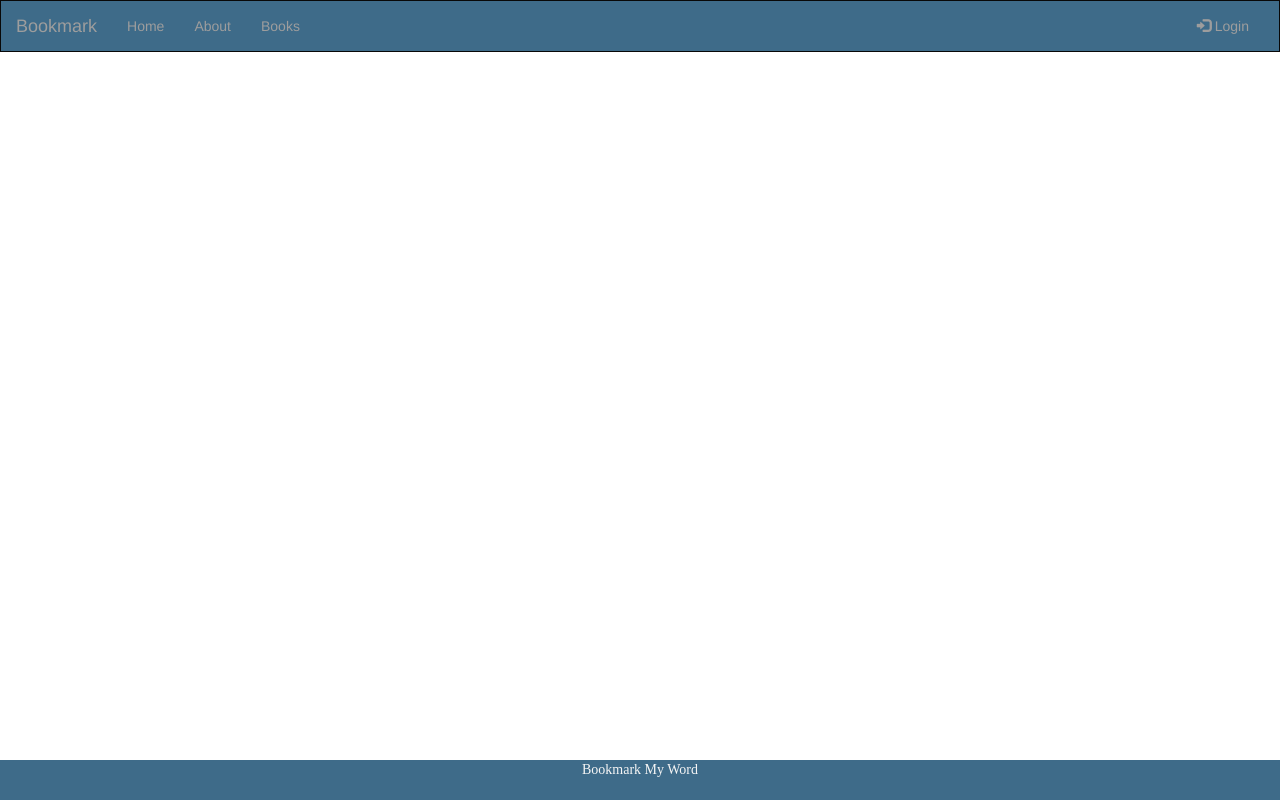
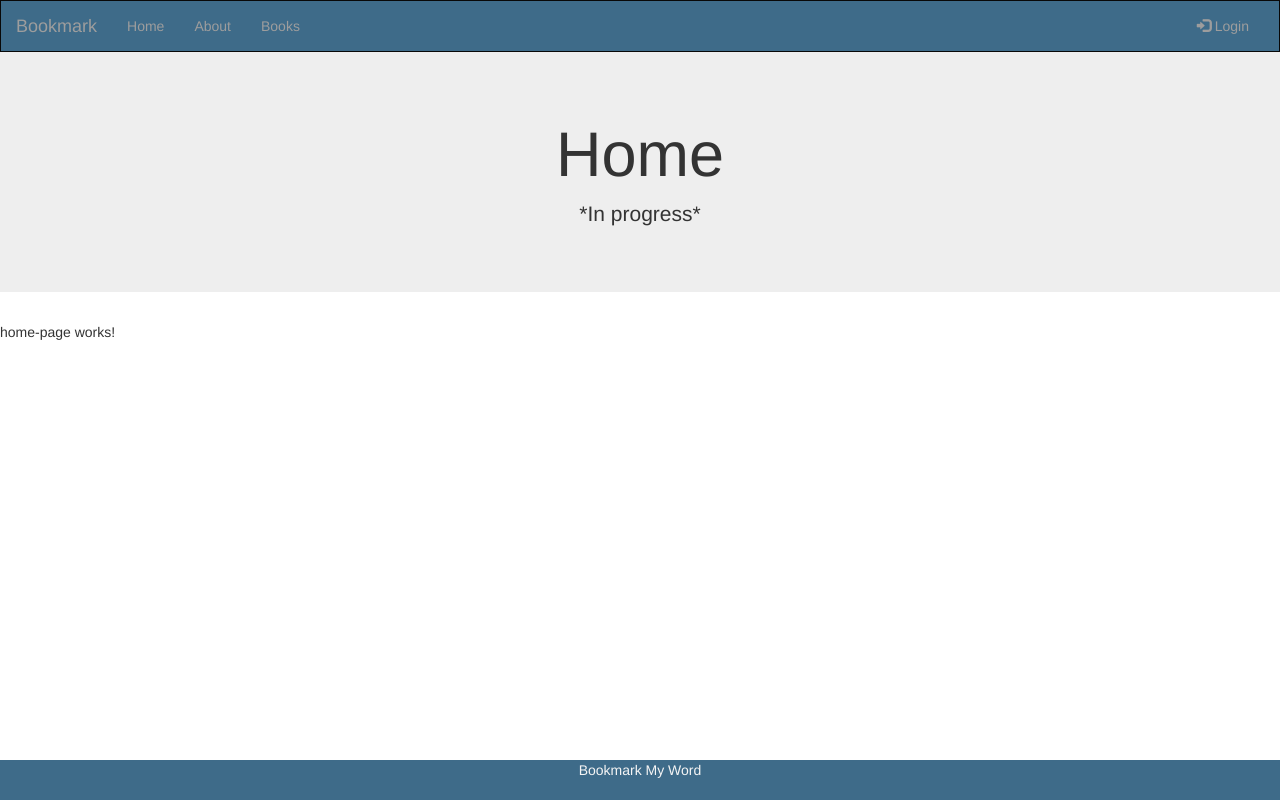
Before and after one commit to 2124405Marleen/book-app, an Angular app: page / in a window 1280 px wide. Built offline with nearby package versions, Linux system fonts and the light colour scheme.

Commit message:
Startup at home and default font added

```diff
--- a/src/app/app-routing.module.ts
+++ b/src/app/app-routing.module.ts
@@ -8,6 +8,7 @@ const routes: Routes = [
   {path: 'books-component', component: BooksComponent},
   {path: 'about-component', component: AboutMeComponent},
   {path: 'home-component', component: HomePageComponent},
+  {path: '', component: HomePageComponent},
 ];
 
 @NgModule({
--- a/src/app/app.component.html
+++ b/src/app/app.component.html
@@ -14,7 +14,6 @@
       background-color: #3e6b89;
       color: whitesmoke;
       text-align: center;
-      font-family: Bahnschrift;
       height: 5%;
     }
     .navbar {
@@ -26,7 +25,7 @@
     .jumbotron{
       background-color: #cbdde7;
     }
-   </style>
+  </style>
 </head>
 
 <body>
--- a/src/index.html
+++ b/src/index.html
@@ -2,7 +2,7 @@
 <html lang="en">
 <head>
   <meta charset="utf-8">
-  <title>BookApp</title>
+  <title>BookmarkMyWord</title>
   <base href="/">
   <meta name="viewport" content="width=device-width, initial-scale=1">
   <link rel="icon" type="image/x-icon" href="favicon.ico">
--- a/src/main.ts
+++ b/src/main.ts
@@ -3,6 +3,7 @@ import { platformBrowserDynamic } from '@angular/platform-browser-dynamic';
 
 import { AppModule } from './app/app.module';
 import { environment } from './environments/environment';
+import {style} from '@angular/animations';
 
 if (environment.production) {
   enableProdMode();
--- a/src/styles.scss
+++ b/src/styles.scss
@@ -1,18 +1,18 @@
 /* You can add global styles to this file, and also import other style files */
 h1 {
   color: #3e6b89;
-  font-family: "Berlin Sans FB";
   font-size: large;
 }
 
 h2 {
   color: black;
-  font-family: "Berlin Sans FB";
   font-size: medium;
 }
 
 h3 {
   color: black;
-  font-family: Arial;
   font-size: small;
 }
+body{
+  font-family: Bahnschrift, serif;
+}
```
